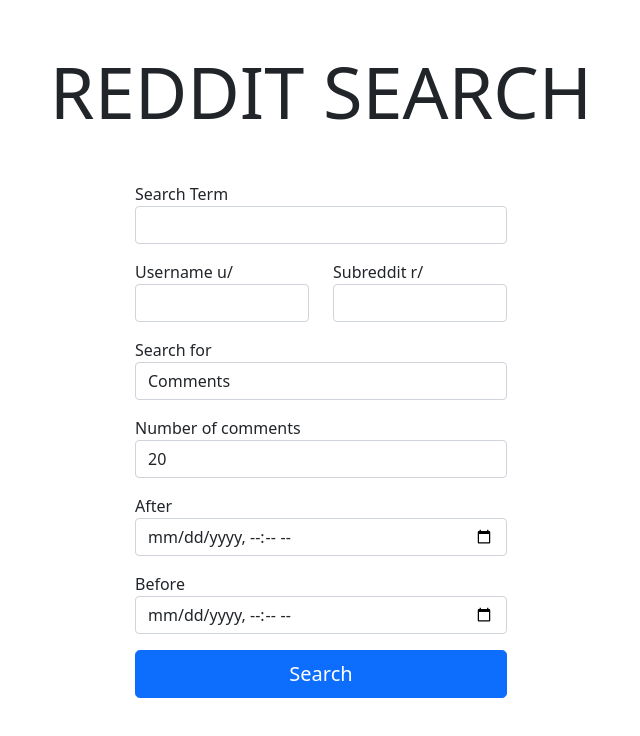
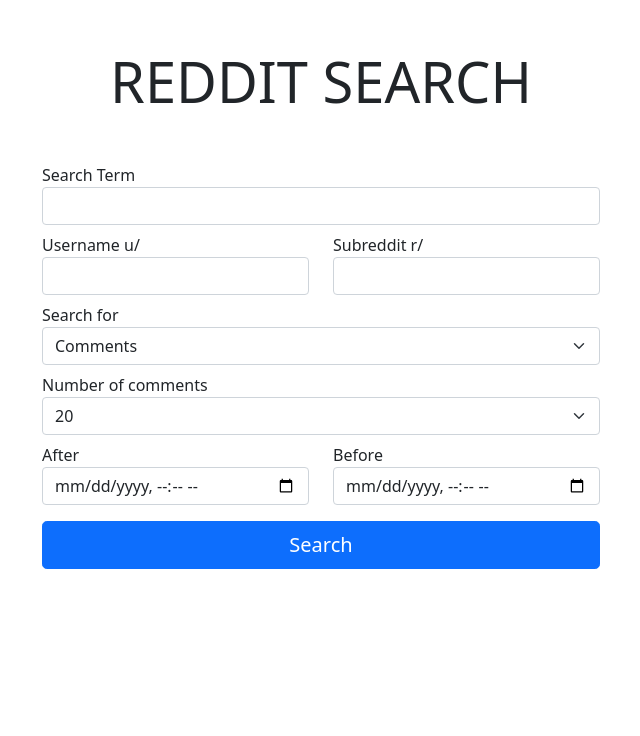
Before and after one commit to Shamalaya/reddit-search, a React (Create React App) app: page / in a window 1280 px wide. Shown: the top 736 px of the page, without its empty margins (319-959 px from the left). Built offline with nearby package versions, Linux system fonts and the light colour scheme.

Commit message:
fix: css fixes

```diff
--- a/src/App.js
+++ b/src/App.js
@@ -5,16 +5,23 @@
 import CommentList from "./components/CommentList";
 import { useSelector } from "react-redux";
 import Error from "./components/Error";
+import Loading from "./components/Loading";
 function App() {
   const messages = useSelector((store) => store.messages.data);
   const isError = useSelector((store) => store.messages.isError);
+  const isLoading = useSelector((store) => store.messages.isLoading);
 
   return (
     <Container>
-      <h1 className="text-center mt-5 mb-5 display-2 ">REDDIT SEARCH</h1>
+      <h1 className="text-center mt-5 mb-5 display-4 ">REDDIT SEARCH</h1>
       <SearchForm />
-      {isError ? <Error /> : null}
-      {messages && <CommentList />}
+      {isLoading ? (
+        <Loading />
+      ) : isError ? (
+        <Error />
+      ) : (
+        messages && <CommentList />
+      )}
     </Container>
   );
 }
--- /dev/null
+++ b/src/components/Loading.js
@@ -0,0 +1,16 @@
+import React from "react";
+import { Container } from "react-bootstrap";
+const Loading = () => {
+  return (
+    <Container className="d-flex justify-content-center mt-5">
+      <div className="lds-ring">
+        <div></div>
+        <div></div>
+        <div></div>
+        <div></div>
+      </div>
+    </Container>
+  );
+};
+
+export default Loading;
--- a/src/components/SearchForm.js
+++ b/src/components/SearchForm.js
@@ -37,8 +37,8 @@
       }}
     >
       {(formik) => (
-        <Form className="col-lg-4 offset-lg-4 ">
-          <div className="form-group mb-3">
+        <Form className="col-lg-6 offset-lg-3 ">
+          <div className="form-group mb-2">
             <label htmlFor="searchTerm">Search Term</label>
             <Field
               name="searchTerm"
@@ -54,7 +54,7 @@
           </div>
           <Row>
             <Col>
-              <div className="form-group mb-3">
+              <div className="form-group mb-2">
                 <label htmlFor="username">Username u/</label>
                 <Field
                   name="username"
@@ -70,7 +70,7 @@
               </div>{" "}
             </Col>
             <Col>
-              <div className="form-group mb-3">
+              <div className="form-group mb-2">
                 <label htmlFor="subreddit">Subreddit r/</label>
 
                 <Field
@@ -87,28 +87,28 @@
               </div>
             </Col>
           </Row>
-          <Row className="form-group mb-3 ">
+          <Row className="form-group mb-2 ">
             <label htmlFor="type">Search for</label>{" "}
             <div>
               <Field
                 as="select"
                 name="type"
                 aria-label="search type"
-                className="form-control"
+                className="form-select"
               >
                 <option value="comment">Comments</option>
                 <option value="submission">Submissions</option>
               </Field>
             </div>
           </Row>
-          <Row className="form-group mb-3">
+          <Row className="form-group mb-2">
             <label htmlFor="size">Number of comments</label>{" "}
             <div>
               <Field
                 as="select"
                 name="size"
                 aria-label="size"
-                className="form-control"
+                className="form-select"
               >
                 <option value="20">20</option>
                 <option value="50">50</option>
@@ -119,16 +119,16 @@
             </div>
           </Row>
 
-          <Row className="mb-3">
+          <Row className="mb-2">
             <Col>
-              <div className="form-group mb-3">
+              <div className="form-group mb-2">
                 <label htmlFor="after">After</label>{" "}
                 <div>
                   <Field
                     type="datetime-local"
                     name="after"
                     aria-label="After"
-                    className="form-control mb-3"
+                    className="form-control mb-2"
                   />
                 </div>
               </div>
--- a/src/components/Sort.js
+++ b/src/components/Sort.js
@@ -14,7 +14,7 @@
       <Form.Select
         name="sort"
         id="sort"
-        className="w-100 p-2"
+        className="form-select-sm"
         value={sort}
         onChange={(e) => dispatch(setSort(e.target.value))}
       >
--- a/src/index.css
+++ b/src/index.css
@@ -58,3 +58,45 @@
 h1 {
   font-weight: 500 !important;
 }
+
+.lds-ring {
+  display: inline-block;
+  position: relative;
+  width: 80px;
+  height: 80px;
+}
+
+.lds-ring div {
+  box-sizing: border-box;
+  display: block;
+  position: absolute;
+  width: 64px;
+  height: 64px;
+  margin: 8px;
+  border: 8px solid #0d6efd;
+  border-radius: 50%;
+  animation: lds-ring 1.2s cubic-bezier(0.5, 0, 0.5, 1) infinite;
+  border-color: #0d6efd transparent transparent transparent;
+}
+
+.lds-ring div:nth-child(1) {
+  animation-delay: -0.45s;
+}
+
+.lds-ring div:nth-child(2) {
+  animation-delay: -0.3s;
+}
+
+.lds-ring div:nth-child(3) {
+  animation-delay: -0.15s;
+}
+
+@keyframes lds-ring {
+  0% {
+    transform: rotate(0deg);
+  }
+
+  100% {
+    transform: rotate(360deg);
+  }
+}
```
